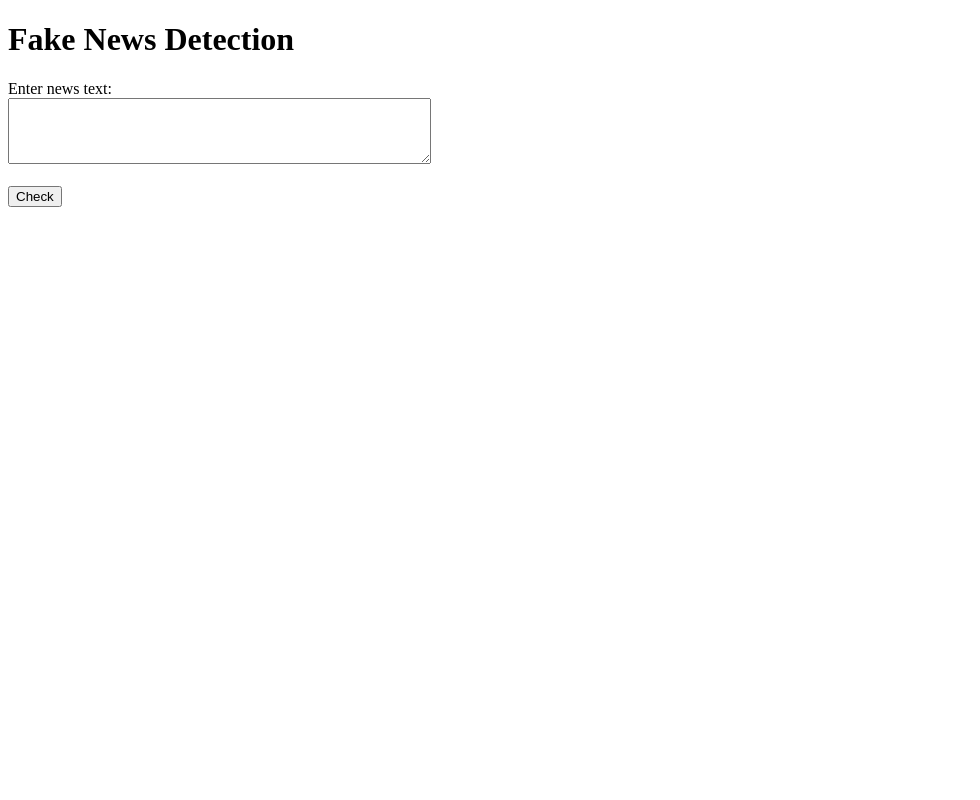
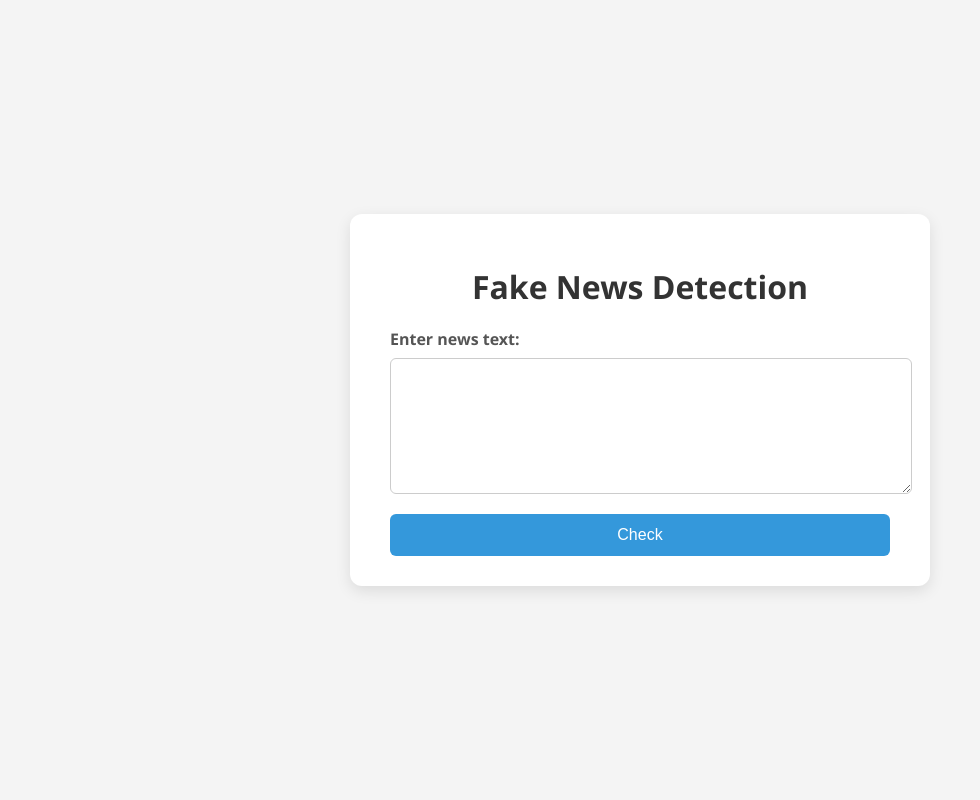
Before and after one commit to Maham707/Fake-News-Detector, a Flask app: page / in a window 1280 px wide. Shown: the whole page, without its empty margins (0-980 px from the left). Run offline with Flask 3, Linux system fonts and the light colour scheme; parts of the project's set-up code (start-up, migrations or seed data) failed here and were passed over.

Commit message:
Updated HTML and added separate CSS styling

```diff
--- /dev/null
+++ b/static/style.css
@@ -0,0 +1,65 @@
+body {
+    font-family: 'Segoe UI', Tahoma, Geneva, Verdana, sans-serif;
+    background: #f4f4f4;
+    display: flex;
+    justify-content: center;
+    align-items: center;
+    height: 100vh;
+    margin: 0;
+}
+
+.container {
+    background: white;
+    padding: 30px 40px;
+    border-radius: 12px;
+    box-shadow: 0 5px 15px rgba(0,0,0,0.1);
+    width: 100%;
+    max-width: 500px;
+}
+
+h1 {
+    text-align: center;
+    color: #333;
+    margin-bottom: 20px;
+}
+
+label {
+    font-weight: bold;
+    color: #555;
+}
+
+textarea {
+    width: 100%;
+    padding: 10px;
+    margin-top: 8px;
+    border-radius: 6px;
+    border: 1px solid #ccc;
+    resize: vertical;
+    font-size: 1rem;
+}
+
+input[type="submit"] {
+    background-color: #3498db;
+    color: white;
+    border: none;
+    padding: 12px 20px;
+    font-size: 1rem;
+    border-radius: 6px;
+    cursor: pointer;
+    margin-top: 15px;
+    width: 100%;
+}
+
+input[type="submit"]:hover {
+    background-color: #2980b9;
+}
+
+.result {
+    margin-top: 20px;
+    padding: 15px;
+    background-color: #e0f7fa;
+    border-left: 5px solid #00acc1;
+    color: #006064;
+    font-size: 1.1rem;
+    border-radius: 6px;
+}
--- a/templates/index.html
+++ b/templates/index.html
@@ -3,18 +3,23 @@
 <head>
     <meta charset="UTF-8">
     <meta name="viewport" content="width=device-width, initial-scale=1.0">
-    <title>Fake News Detection</title>
+    <title>Fake News Detector</title>
+    <link rel="stylesheet" href="{{ url_for('static', filename='style.css') }}">
 </head>
 <body>
+    <div class="container">
         <h1>Fake News Detection</h1>
         <form method="POST">
-        <label for="text">Enter news text:</label><br>
-        <textarea id="text" name="text" rows="4" cols="50"></textarea><br><br>
+            <label for="text">Enter news text:</label>
+            <textarea id="text" name="text" rows="6" cols="50" required></textarea>
             <input type="submit" value="Check">
         </form>
 
         {% if prediction %}
-        <h2>Prediction: {{ prediction }}</h2>
+            <div class="result">
+                <strong>Prediction:</strong> {{ prediction }}
+            </div>
         {% endif %}
+    </div>
 </body>
 </html>
```
Also changed, not shown: README.md. Lines whose indentation alone changed are shown as unchanged.
